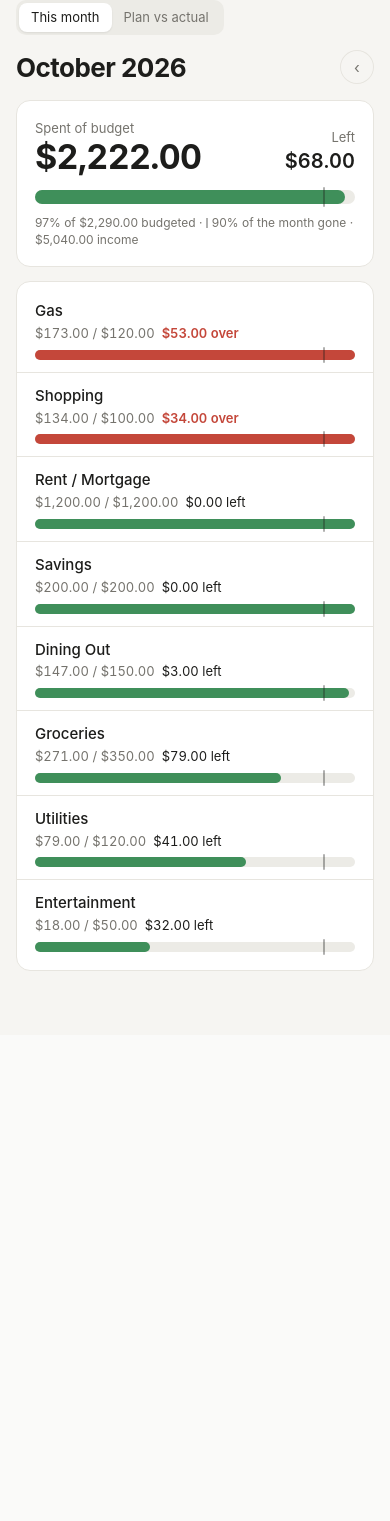
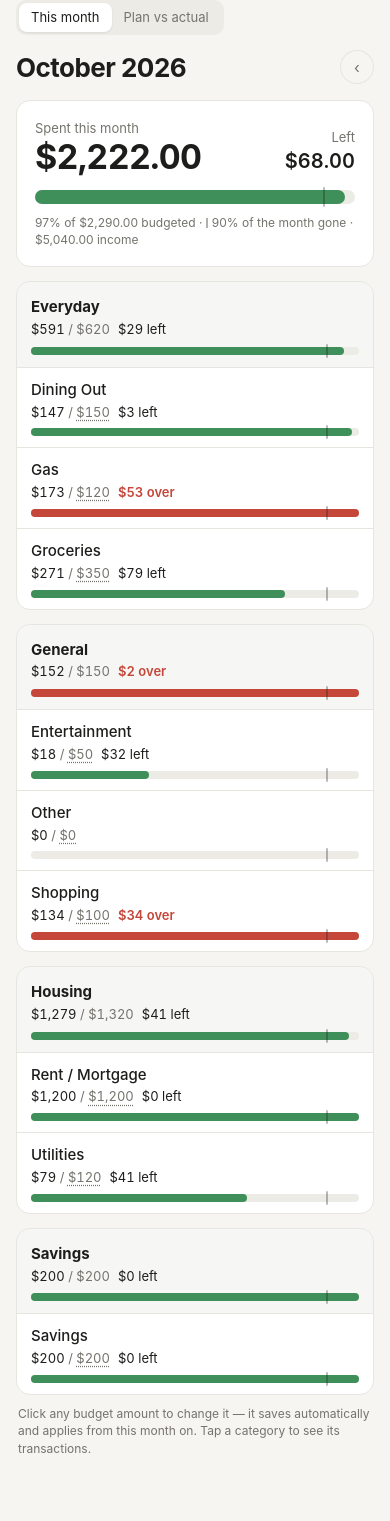
Before and after one commit to DibberLab/budget, a Flask app: page /v2/ in a window 390 px wide. Shown: the part 74-1595 px from the top of the page. Before the commit the page ends 1045 px from the top, so only its background shows below. Run offline with Flask 3, Linux system fonts and the light colour scheme; the visitor is signed in with stand-in values (Sample User, id 1); data comes from the database, SQL or seed files in the repository; data that the repository does not hold is empty; some libraries are stand-ins or nearby versions.

Commit message:
v2 progress: group by category group with subtotals; click-to-edit budgets with autosave
Co-Authored-By: Claude Opus 5.5 <noreply@anthropic.com>

```diff
--- a/v2/templates/v2/progress.html
+++ b/v2/templates/v2/progress.html
@@ -11,26 +11,41 @@
   .summary .right { text-align: right; }
   .nudge { display: flex; align-items: center; justify-content: space-between; gap: 12px; margin-bottom: 14px;
            border-left: 4px solid var(--warn); }
-  .bar { position: relative; height: 10px; border-radius: 999px; background: var(--track); overflow: visible; }
-  .bar > i { position: absolute; inset: 0 auto 0 0; border-radius: 999px; background: var(--ok); max-width: 100%; }
+  .bar { position: relative; height: 8px; border-radius: 999px; background: var(--track); }
+  .bar > i { position: absolute; inset: 0 auto 0 0; border-radius: 999px; background: var(--ok); max-width: 100%; width: 0; }
   .bar > i.warn { background: var(--warn); } .bar > i.bad { background: var(--bad); }
-  .bar > b { position: absolute; top: -3px; bottom: -3px; width: 2px; background: var(--pace); opacity: .35; border-radius: 2px; }
+  .bar > b { position: absolute; top: -3px; bottom: -3px; width: 2px; background: var(--pace); opacity: .3; border-radius: 2px; }
   .bar.lg { height: 14px; }
-  .list { padding: 6px 0; }
-  .row { padding: 12px 18px; cursor: pointer; }
+  .legend { font-size: 12px; color: var(--muted); margin-top: 10px; }
+  .legend i { display: inline-block; width: 2px; height: 10px; background: var(--pace); opacity: .35; vertical-align: -1px; margin-right: 4px; }
+
+  .grp { margin-top: 14px; padding: 0; overflow: hidden; }
+  .gh { padding: 14px 18px 12px; background: color-mix(in srgb, var(--track) 45%, transparent); border-bottom: 1px solid var(--line); }
+  .gh .top { display: flex; justify-content: space-between; align-items: baseline; gap: 12px; margin-bottom: 8px; }
+  .gh .gname { font-weight: 650; font-size: 15px; }
+  .row { padding: 11px 18px; cursor: pointer; }
   .row + .row { border-top: 1px solid var(--line); }
-  .row .top { display: flex; justify-content: space-between; gap: 12px; margin-bottom: 7px; }
-  .row .name { font-weight: 550; }
-  .row .group { color: var(--muted); font-size: 12px; margin-left: 6px; }
-  .row .left.over { color: var(--bad); font-weight: 600; }
+  .row .top { display: flex; justify-content: space-between; align-items: baseline; gap: 12px; margin-bottom: 7px; }
+  .row .name { font-weight: 500; }
+  .nums { font-size: 13px; white-space: nowrap; }
+  .nums .of { color: var(--muted); }
+  .left { margin-left: 8px; }
+  .left.over { color: var(--bad); font-weight: 600; }
+  .left.none { color: var(--muted); }
+  .bud { font: inherit; color: var(--muted); background: none; border: 0; padding: 1px 4px; margin: -1px -4px; border-radius: 6px;
+         cursor: text; text-decoration: underline dotted; text-underline-offset: 3px; }
+  .bud:hover { background: var(--track); color: var(--ink); }
+  .bud-input { width: 84px; padding: 2px 6px; font-size: 13px; text-align: right; }
+  .saved { color: var(--ok); margin-left: 4px; font-size: 12px; transition: opacity .6s; }
   .row .detail { display: none; margin-top: 10px; font-size: 13px; }
   .row.open .detail { display: block; }
   .row .detail div { display: flex; justify-content: space-between; gap: 12px; padding: 3px 0; color: var(--muted); }
   .row .detail div span:nth-child(2) { flex: 1; color: var(--ink); overflow: hidden; text-overflow: ellipsis; white-space: nowrap; }
-  @media (max-width: 560px) { .row .top { flex-direction: column; gap: 2px; } .row .group { display: none; } }
-  h2 { font-size: 13px; text-transform: uppercase; letter-spacing: .06em; color: var(--muted); margin: 26px 0 8px; font-weight: 600; }
-  .legend { font-size: 12px; color: var(--muted); margin-top: 10px; }
-  .legend i { display: inline-block; width: 2px; height: 10px; background: var(--pace); opacity: .35; vertical-align: -1px; margin-right: 4px; }
+  .hint { font-size: 12px; color: var(--muted); margin: 10px 2px 0; }
+  @media (max-width: 560px) {
+    .row .top, .gh .top { flex-direction: column; gap: 2px; align-items: flex-start; }
+    .row, .gh { padding-left: 14px; padding-right: 14px; }
+  }
 </style>
 {% endblock %}
 {% block content %}
@@ -48,68 +63,152 @@
 </div>
 {% endif %}
 
-{% if rows %}
-<div class="card" style="margin-bottom:14px">
+<div class="card">
   <div class="summary">
     <div>
-      <div class="muted small">Spent of budget</div>
-      <div class="big num">{{ total_spent_budgeted|money }}</div>
+      <div class="muted small">Spent this month</div>
+      <div class="big num" id="sum-spent"></div>
     </div>
     <div class="right">
-      <div class="muted small">{{ 'Left' if total_budget >= total_spent_budgeted else 'Over' }}</div>
-      <div class="num" style="font-size:20px;font-weight:600;{% if total_budget < total_spent_budgeted %}color:var(--bad){% endif %}">{{ (total_budget - total_spent_budgeted)|abs|money }}</div>
+      <div class="muted small" id="sum-left-label"></div>
+      <div class="num" style="font-size:20px;font-weight:600" id="sum-left"></div>
     </div>
   </div>
-  {% set cls = 'bad' if total_pct > 100 else ('warn' if total_pct > pace + 10 else '') %}
-  <div class="bar lg"><i class="{{ cls }}" style="width:{{ [total_pct,100]|min }}%"></i>{% if 0 < pace < 100 %}<b style="left:{{ pace }}%"></b>{% endif %}</div>
+  <div class="bar lg" id="sum-bar"><i></i>{% if 0 < pace < 100 %}<b style="left:{{ pace }}%"></b>{% endif %}</div>
   <div class="legend">
-    {{ total_pct }}% of {{ total_budget|money }} budgeted
+    <span id="sum-pct"></span>
     {% if 0 < pace < 100 %} · <i></i>{{ pace }}% of the month gone{% endif %}
     {% if income %} · {{ income|money }} income{% endif %}
   </div>
 </div>
 
-<div class="card list">
+{% for name, rows in groups %}
+<div class="card grp" data-group>
+  <div class="gh">
+    <div class="top">
+      <span class="gname">{{ name }}</span>
+      <span class="nums num"><span class="g-spent"></span> <span class="of">/ <span class="g-budget"></span></span><span class="left g-left"></span></span>
+    </div>
+    <div class="bar"><i></i>{% if 0 < pace < 100 %}<b style="left:{{ pace }}%"></b>{% endif %}</div>
+  </div>
   {% for r in rows %}
-  {% set cls = 'bad' if r.pct > 100 else ('warn' if pace + 10 < r.pct < 100 else '') %}
-  <div class="row" data-cid="{{ r.cat.id }}">
+  <div class="row" data-cid="{{ r.cat.id }}" data-spent="{{ r.spent }}" data-budget="{{ r.budget }}" data-name="{{ r.cat.name }}">
     <div class="top">
-      <div><span class="name">{{ r.cat.name }}</span><span class="group">{{ r.cat.group_name }}</span></div>
-      <div class="num small">
-        <span class="muted">{{ r.spent|money }} / {{ r.budget|money }}</span>
-        &nbsp;<span class="left {% if r.left < 0 %}over{% endif %}">{{ r.left|abs|money }} {{ 'left' if r.left >= 0 else 'over' }}</span>
-      </div>
+      <span class="name">{{ r.cat.name }}</span>
+      <span class="nums num">
+        <span class="r-spent"></span>
+        <span class="of">/ {% if editable and not r.cat.hidden %}<button type="button" class="bud" title="Click to edit budget"></button>{% else %}<span class="r-budget"></span>{% endif %}</span><span class="left r-left"></span>
+      </span>
     </div>
-    <div class="bar"><i class="{{ cls }}" style="width:{{ [r.pct,100]|min }}%"></i>{% if 0 < pace < 100 %}<b style="left:{{ pace }}%"></b>{% endif %}</div>
+    <div class="bar"><i></i>{% if 0 < pace < 100 %}<b style="left:{{ pace }}%"></b>{% endif %}</div>
     <div class="detail"></div>
   </div>
   {% endfor %}
 </div>
-{% else %}
-<div class="card empty">
-  <p><b>No budgets set yet.</b></p>
-  <p class="muted">Set monthly amounts on the <a href="{{ url_for('v2.budgets') }}">Budgets</a> tab; they carry forward each month.</p>
-</div>
-{% endif %}
+{% endfor %}
 
-{% if unbudgeted %}
-<h2>No budget set · {{ total_unbudgeted|money }}</h2>
-<div class="card list">
-  {% for r in unbudgeted %}
-  <div class="row" data-cid="{{ r.cat.id }}">
-    <div class="top" style="margin-bottom:0">
-      <div><span class="name">{{ r.cat.name }}</span><span class="group">{{ r.cat.group_name }}</span></div>
-      <div class="num small">{{ r.spent|money }}</div>
-    </div>
-    <div class="detail"></div>
-  </div>
-  {% endfor %}
-</div>
-{% endif %}
+<p class="hint">
+  {% if editable %}Click any budget amount to change it — it saves automatically and applies from this month on.{% else %}Budgets can be edited on the current month.{% endif %}
+  Tap a category to see its transactions.
+</p>
 {% endblock %}
 {% block scripts %}
 <script>
-  document.querySelectorAll('.row[data-cid]').forEach(row => row.addEventListener('click', async () => {
+  const PACE = {{ pace }};
+  const $$ = (sel, el = document) => [...el.querySelectorAll(sel)];
+  const whole = c => (c < 0 ? '-' : '') + '$' + Math.round(Math.abs(c) / 100).toLocaleString();
+
+  function barClass(spent, budget) {
+    if (!budget) return spent > 0 ? 'warn' : '';
+    const pct = 100 * spent / budget;
+    if (pct > 100.5) return 'bad';
+    if (pct > PACE + 10 && pct < 99.5) return 'warn';
+    return '';
+  }
+  function paintBar(bar, spent, budget) {
+    const i = bar.querySelector('i');
+    i.className = barClass(spent, budget);
+    i.style.width = (budget ? Math.min(100, 100 * spent / budget) : (spent > 0 ? 100 : 0)) + '%';
+  }
+  function paintLeft(el, spent, budget) {
+    el.classList.remove('over', 'none');
+    if (!budget) { el.textContent = spent > 0 ? 'no budget' : ''; el.classList.add('none'); return; }
+    const left = budget - spent;
+    el.textContent = left >= 0 ? whole(left) + ' left' : whole(-left) + ' over';
+    if (left < 0) el.classList.add('over');
+  }
+
+  function paint() {
+    let tSpent = 0, tBudget = 0;
+    $$('[data-group]').forEach(g => {
+      let gs = 0, gb = 0;
+      $$('.row', g).forEach(r => {
+        const s = +r.dataset.spent, b = +r.dataset.budget;
+        gs += s; gb += b;
+        r.querySelector('.r-spent').textContent = whole(s);
+        const bud = r.querySelector('.bud, .r-budget');
+        if (bud) bud.textContent = whole(b);
+        paintLeft(r.querySelector('.r-left'), s, b);
+        paintBar(r.querySelector('.bar'), s, b);
+      });
+      g.querySelector('.g-spent').textContent = whole(gs);
+      g.querySelector('.g-budget').textContent = whole(gb);
+      paintLeft(g.querySelector('.g-left'), gs, gb);
+      paintBar(g.querySelector('.gh .bar'), gs, gb);
+      tSpent += gs; tBudget += gb;
+    });
+    document.getElementById('sum-spent').textContent = money(tSpent);
+    const left = tBudget - tSpent;
+    document.getElementById('sum-left-label').textContent = left >= 0 ? 'Left' : 'Over';
+    const sl = document.getElementById('sum-left');
+    sl.textContent = money(Math.abs(left));
+    sl.style.color = left < 0 ? 'var(--bad)' : '';
+    paintBar(document.getElementById('sum-bar'), tSpent, tBudget);
+    document.getElementById('sum-pct').textContent = tBudget
+      ? `${Math.round(100 * tSpent / tBudget)}% of ${money(tBudget)} budgeted` : 'No budgets set';
+  }
+  paint();
+
+  // ---- click-to-edit budgets, autosaved ----
+  $$('.bud').forEach(btn => btn.addEventListener('click', e => {
+    e.stopPropagation();
+    const row = btn.closest('.row');
+    const orig = +row.dataset.budget;
+    const input = document.createElement('input');
+    input.className = 'bud-input'; input.inputMode = 'decimal';
+    input.value = (orig / 100).toFixed(orig % 100 ? 2 : 0);
+    input.setAttribute('aria-label', row.dataset.name + ' budget');
+    btn.hidden = true; btn.after(input);
+    input.focus(); input.select();
+    input.addEventListener('click', ev => ev.stopPropagation());
+
+    let done = false;
+    const finish = async (save) => {
+      if (done) return; done = true;
+      const n = parseFloat(input.value.replace(/[$,\s]/g, ''));
+      const cents = Math.round(n * 100);
+      input.remove(); btn.hidden = false;
+      if (!save || isNaN(n) || n < 0 || cents === orig) { paint(); return; }
+      row.dataset.budget = cents; paint();
+      try {
+        await postJSON('{{ url_for("v2.budgets_save") }}', {budgets: {[row.dataset.cid]: cents}});
+        const tick = document.createElement('span'); tick.className = 'saved'; tick.textContent = '✓ saved';
+        row.querySelector('.r-left').after(tick);
+        setTimeout(() => { tick.style.opacity = 0; setTimeout(() => tick.remove(), 700); }, 1200);
+      } catch (err) {
+        row.dataset.budget = orig; paint();
+        alert('Couldn\'t save that budget: ' + err.message);
+      }
+    };
+    input.addEventListener('keydown', ev => {
+      if (ev.key === 'Enter') { ev.preventDefault(); finish(true); }
+      if (ev.key === 'Escape') finish(false);
+    });
+    input.addEventListener('blur', () => finish(true));
+  }));
+
+  // ---- drill-down ----
+  $$('.row[data-cid]').forEach(row => row.addEventListener('click', async () => {
     row.classList.toggle('open');
     const d = row.querySelector('.detail');
     if (!row.classList.contains('open') || d.dataset.loaded) return;
@@ -118,7 +217,7 @@
     const list = await r.json();
     d.dataset.loaded = 1;
     d.innerHTML = '';
-    if (!list.length) { d.textContent = 'No transactions.'; return; }
+    if (!list.length) { d.textContent = 'No transactions this month.'; return; }
     for (const t of list) {
       const div = document.createElement('div');
       for (const v of [t.date, t.payee, money(t.amount)]) {
```
Also changed, not shown: v2/__init__.py (+15 -23 lines).
